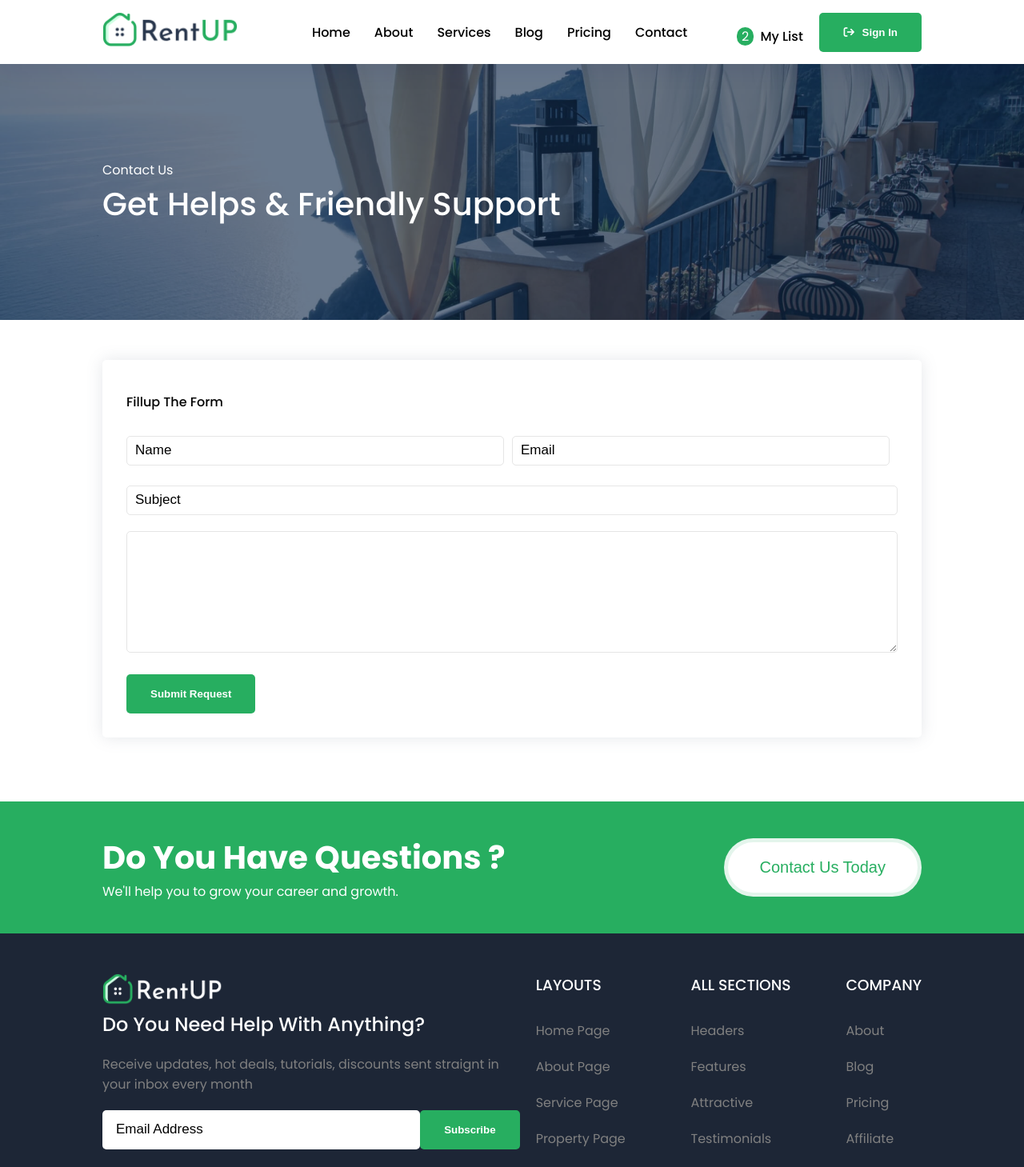
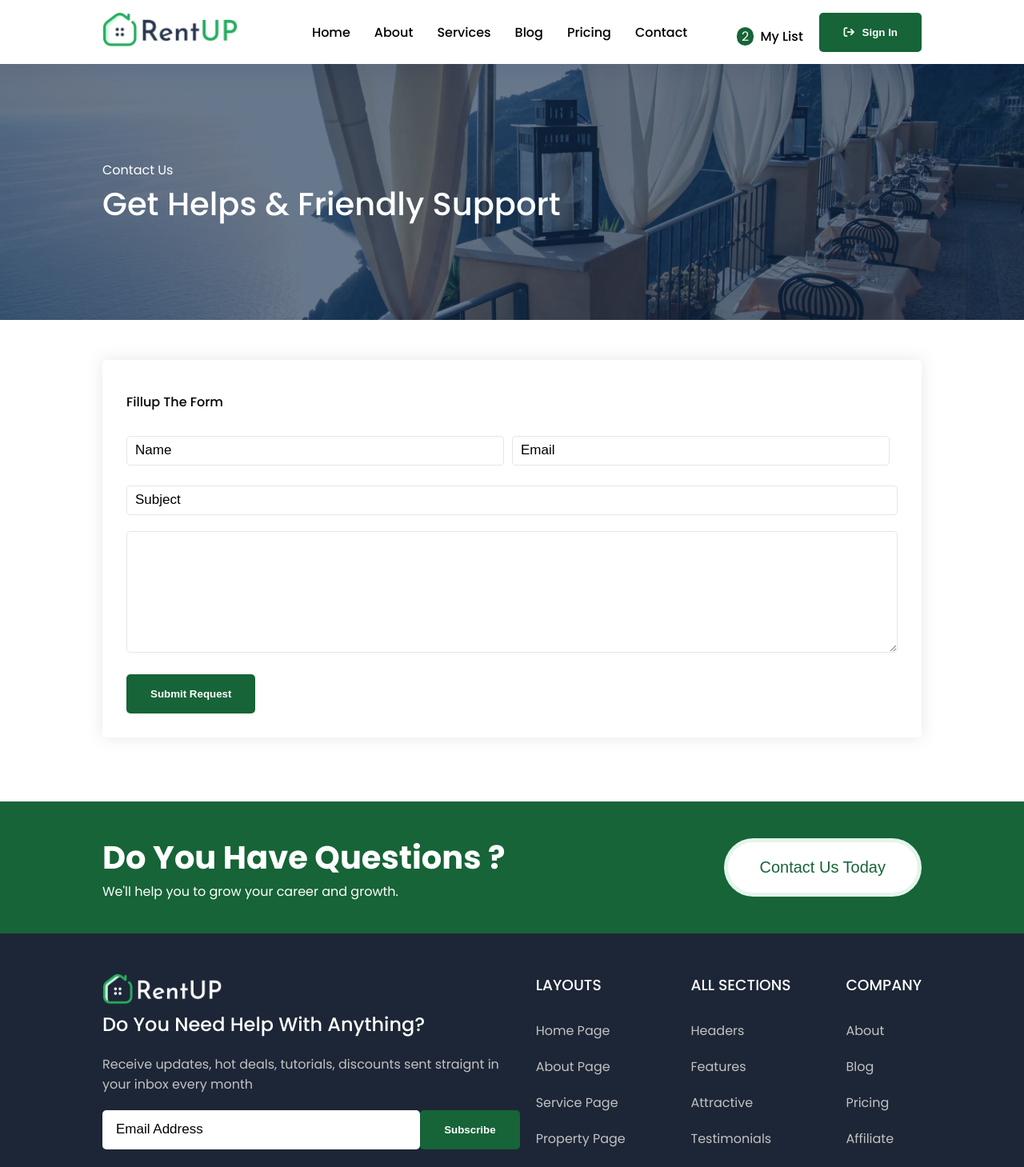
Before and after one commit to nivruteed/Accessibility_Test, a React (Create React App) app: page /contact in a window 1280 px wide. Shown: the top 1459 px of the page at 80% size. Built offline with nearby package versions, Linux system fonts and the light colour scheme.

Commit message:
All button and footer list error solved, color contrast

```diff
--- a/src/App.css
+++ b/src/App.css
@@ -28,7 +28,7 @@ ul {
 button {
   border-radius: 5px;
   padding: 17px 30px;
-  background: #27ae60;
+  background: #166437;
   border: none;
   color: #fff;
   cursor: pointer;
@@ -115,7 +115,7 @@ img {
 .btn5 {
   border-radius: 50px;
   padding: 20px 40px;
-  color: #27ae60;
+  color: #166437;
   font-size: 20px;
   font-weight: 400;
   border: 5px solid #27ae601f;
--- a/src/components/common/footer/footer.css
+++ b/src/components/common/footer/footer.css
@@ -1,5 +1,5 @@
 .footerContact {
-  background-color: #27ae60;
+  background-color: #166437;
   padding: 40px 0;
   color: #fff;
 }
@@ -23,7 +23,7 @@ footer h2 {
   font-weight: 500;
 }
 footer p {
-  color: grey;
+  color: #c2c2c2;
   margin: 20px 0;
 }
 footer input {
@@ -41,7 +41,7 @@ footer ul {
 }
 footer ul li {
   display: block;
-  color: grey;
+  color: #c2c2c2;
   margin-bottom: 20px;
 }
 .legal {
--- a/src/components/common/header/header.css
+++ b/src/components/common/header/header.css
@@ -16,12 +16,12 @@ header a {
   font-weight: 500;
 }
 header a:hover {
-  color: #27ae60;
+  color:  #166437;
 }
 header span {
   width: auto;
   padding: 0px 6px;
-  background: #27ae60;
+  background: #166437;
   border-radius: 50px;
   color: #ffffff;
   margin-right: 4px;
@@ -56,7 +56,7 @@ header .toggle {
     top: 10vh;
     left: 0;
     width: 100%;
-    background-color: #27ae60;
+    background-color:  #166437;
     padding: 20px;
   }
   header li a {
```
